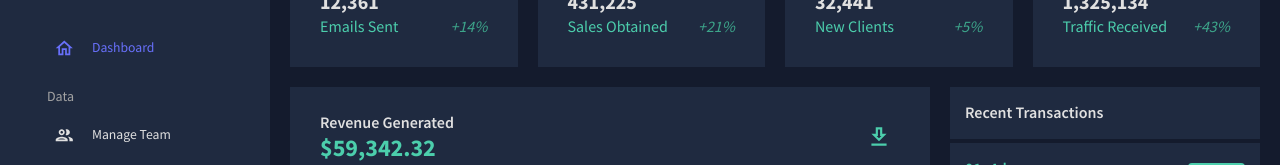
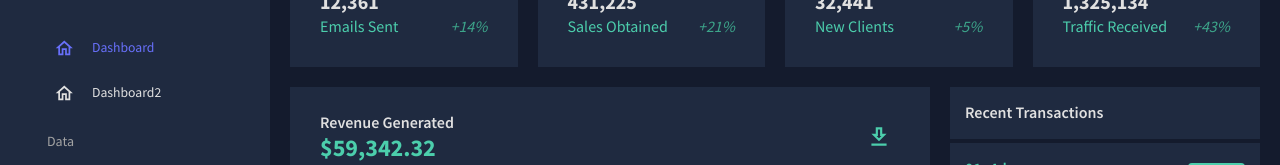
Before and after one commit to attaf-ktr/react_app_power_bi, a React (Create React App) app in the folder react-admin/: page / in a window 1280 px wide. Shown: the part 256-421 px from the top of the page. Built offline with nearby package versions, Linux system fonts and the light colour scheme.

Commit message:
add  the snd dashboard (powerbi daqsh)

```diff
--- a/react-admin/src/scenes/global/Sidebar.jsx
+++ b/react-admin/src/scenes/global/Sidebar.jsx
@@ -126,6 +126,15 @@ const Sidebar = () => {
               setSelected={setSelected}
             />
 
+
+            <Item
+              title="Dashboard2"
+              to="/"
+              icon={<HomeOutlinedIcon />}
+              selected={selected}
+              setSelected={setSelected}
+            />
+
             <Typography
               variant="h6"
               color={colors.grey[300]}
```
